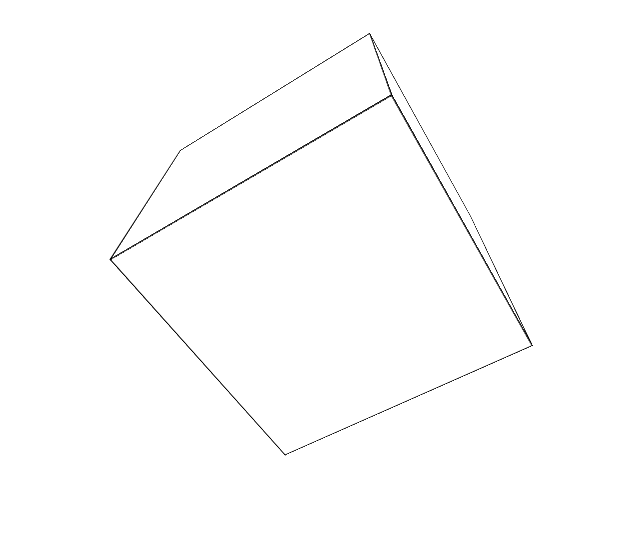
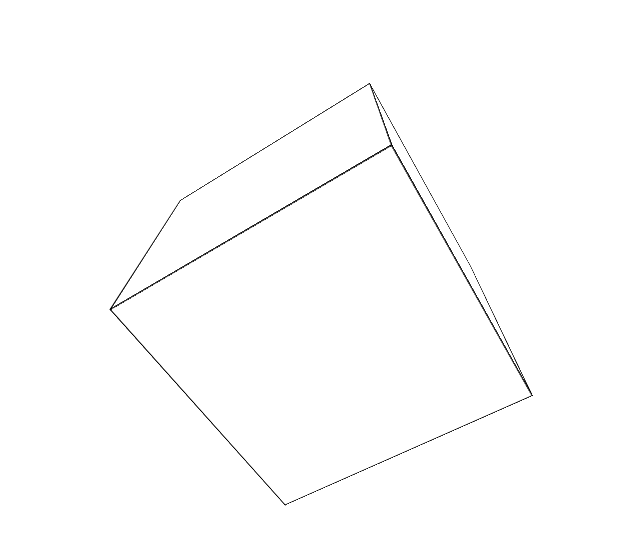
Before and after one commit to shawnparrotte/webrtc, a website: page index.html in a window 1280 px wide. Shown: the whole page, without its empty margins (311-951 px from the left). Drawn offline with nearby package versions, Linux system fonts and the light colour scheme.

Commit message:
more fun

```diff
--- a/styles.css
+++ b/styles.css
@@ -6,7 +6,7 @@
 
 body {
   text-align: center;
-  padding: 50px;
+  padding: 100px;
 }
 .scene {
   display: inline-block;
```
